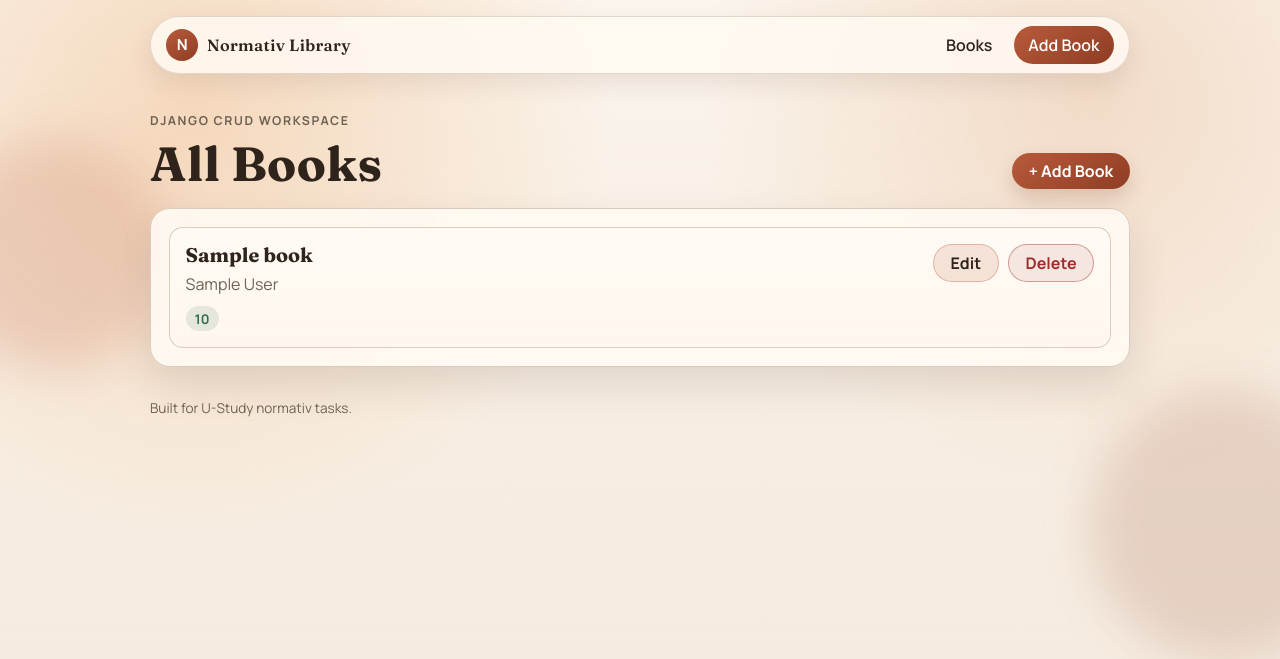
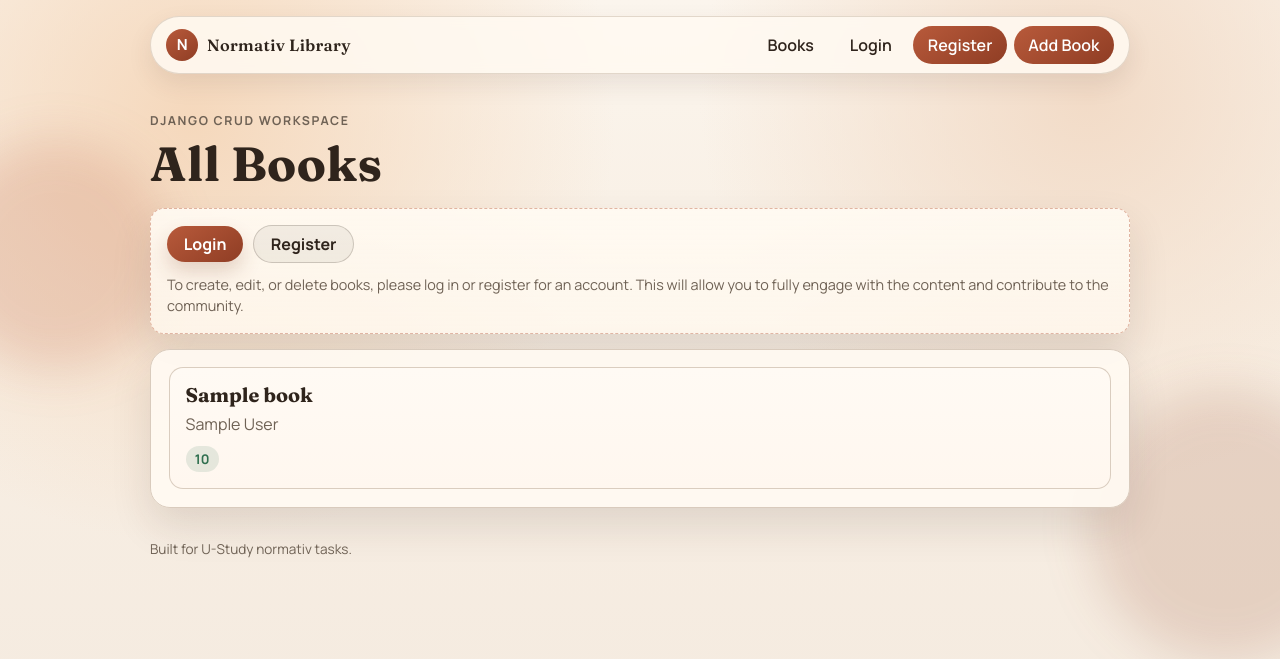
Before and after one commit to ollayorbek0833/U-Study_normativ_fevral, a Django app: page /books/ in a window 1280 px wide. Shown: the top 659 px of the page. Run offline with Django 5.2, Linux system fonts and the light colour scheme; tables that the repository leaves empty hold one stand-in row (values such as "Sample post").

Commit message:
6-normativ: Custom login_required va Logout qo‘shildi

```diff
--- a/books/templates/books/base.html
+++ b/books/templates/books/base.html
@@ -22,6 +22,14 @@
 
                 <nav class="site-nav" aria-label="Primary navigation">
                     <a class="nav-link" href="{% url 'books:list' %}">Books</a>
+                    {% if request.user.is_authenticated %}
+                    <a class  = 'nav-link nav-link-accent' href="{% url 'books:create' %}">Add Book</a>
+                    <a class = 'nav-link' href="{%url 'books:logout'%}">Logout</a>
+                    {% else %}
+                    <a class="nav-link" href="{%url 'login'%}">Login</a>
+                    <a class="nav-link nav-link-accent" href="{%url 'register'%}">Register</a>
+                    {% endif %}
+
                     <a class="nav-link nav-link-accent" href="{% url 'books:create' %}">Add Book</a>
                 </nav>
             </div>
--- a/books/templates/books/book_list.html
+++ b/books/templates/books/book_list.html
@@ -4,10 +4,25 @@
 {% block page_heading %}All Books{% endblock %}
 
 {% block actions %}
+{% if request.user.is_authenticated %}
     <a class="btn btn-primary" href="{% url 'books:create' %}">+ Add Book</a>
+{% endif %}
 {% endblock %}
 
 {% block content %}
+
+{% if not user.is_authenticated%}
+    <div class="auth-cta surface">
+        <div class = "auth-cta-actions">
+            <a class="btn btn-primary" href="{% url 'login' %}">Login</a>
+            <a class="btn btn-ghost" href="{% url 'register' %}">Register</a>
+        </div>
+        <p class="auth-cta-note">
+            To create, edit, or delete books, please log in or register for an account. This will allow you to fully engage with the content and contribute to the community.
+        </p>
+    </div>
+{% endif %}
+
     <section class="surface card-stack">
         {% if books %}
             <ul class="book-grid">
@@ -18,11 +33,12 @@
                             <p class="book-author">{{ book.author }}</p>
                             <p class="book-price">{{ book.price }}</p>
                         </div>
-
-                        <div class="card-actions">
-                            <a class="btn btn-secondary" href="{% url 'books:edit' book.pk %}">Edit</a>
-                            <a class="btn btn-danger-outline" href="{% url 'books:delete' book.pk %}">Delete</a>
-                        </div>
+                        {% if request.user.is_authenticated %}
+                            <div class="card-actions">
+                                <a class="btn btn-secondary" href="{% url 'books:edit' book.pk %}">Edit</a>
+                                <a class="btn btn-danger-outline" href="{% url 'books:delete' book.pk %}">Delete</a>
+                            </div>
+                        {% endif %}
                     </li>
                 {% endfor %}
             </ul>
--- a/books/urls.py
+++ b/books/urls.py
@@ -1,5 +1,6 @@
 from django.urls import path
 from . import views
+from books.views import logout_view
 
 app_name = "books"
 
@@ -9,4 +10,5 @@ urlpatterns = [
     path("<int:pk>/edit/", views.BookUpdateView.as_view(), name = "edit"),
     path("<int:pk>/update/", views.BookUpdateView.as_view(), name="update"),
     path("<int:pk>/delete/", views.BookDeleteView.as_view() , name="delete"),
+    path("logout/", logout_view, name="logout"),
     ]
--- a/books/views.py
+++ b/books/views.py
@@ -2,11 +2,20 @@ from django.shortcuts import get_object_or_404, redirect, render
 from django.urls import reverse_lazy
 from django.db.models import Q
 from django.core.paginator import Paginator
-from django.contrib.auth import login
-
+from django.contrib.auth import login, logout
+from functools import wraps
 from books.forms import BookForm, LoginForm, RegisterForm
 from books.models import Book, Post
 from django.views.generic import ListView, CreateView, DeleteView, UpdateView
+from django.utils.decorators import method_decorator
+
+def login_required(func):
+    @wraps(func)
+    def wrapper(request, *args, **kwargs):
+        if not request.user.is_authenticated:
+            return redirect("login")
+        return func(request, *args, **kwargs)
+    return wrapper
 
 # Create your views here.
 
@@ -17,7 +26,7 @@ class BookListView(ListView):
     context_object_name = "books"
     ordering = ["created_at"]
 
-
+@method_decorator(login_required, name="dispatch")
 class BookCreateView(CreateView):
     model = Book
     template_name = "books/book_form.html"
@@ -29,7 +38,7 @@ class BookCreateView(CreateView):
         ctx["mode"] = "create"
         return ctx
 
-
+@method_decorator(login_required, name="dispatch")
 class BookUpdateView(UpdateView):
     model = Book
     form_class = BookForm
@@ -40,6 +49,7 @@ class BookUpdateView(UpdateView):
         ctx["mode"] = "update"
         return ctx
 
+@method_decorator(login_required, name="dispatch")
 class BookDeleteView(DeleteView):
     model = Book
     template_name = "books/book_confirm_delete.html"
@@ -80,7 +90,6 @@ def register_view(request):
         form = RegisterForm()
     return render(request, "books/register.html", {"form":form})
 
-
 def login_view(request):
     if request.method == "POST":
         form = LoginForm(request.POST)
@@ -92,3 +101,7 @@ def login_view(request):
         form = LoginForm()
 
     return render(request, "books/login.html", {"form":form})
+
+def logout_view(request):
+    logout(request)
+    return redirect("login")
```
Also changed, not shown: books/templates/books/post_list.html (+0 -13 lines).
